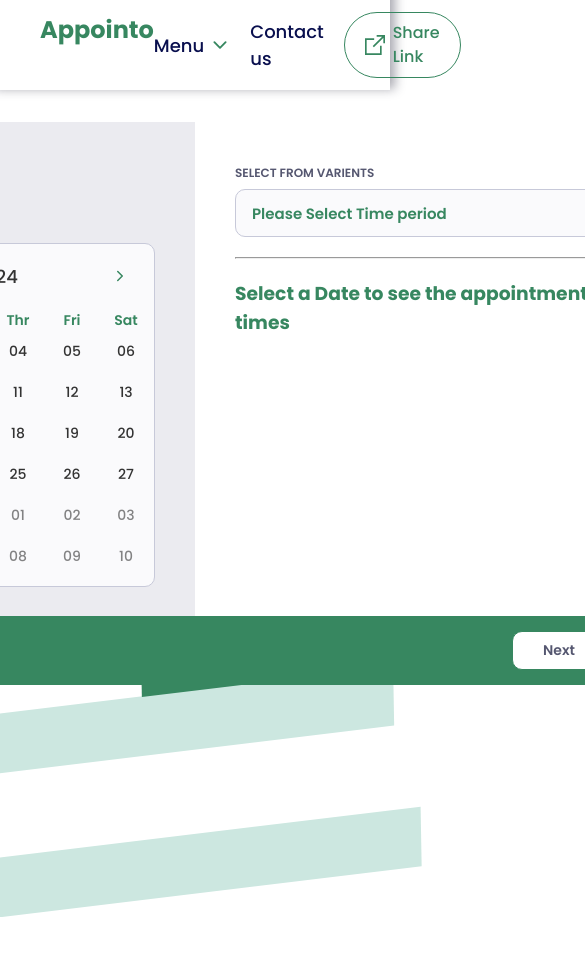
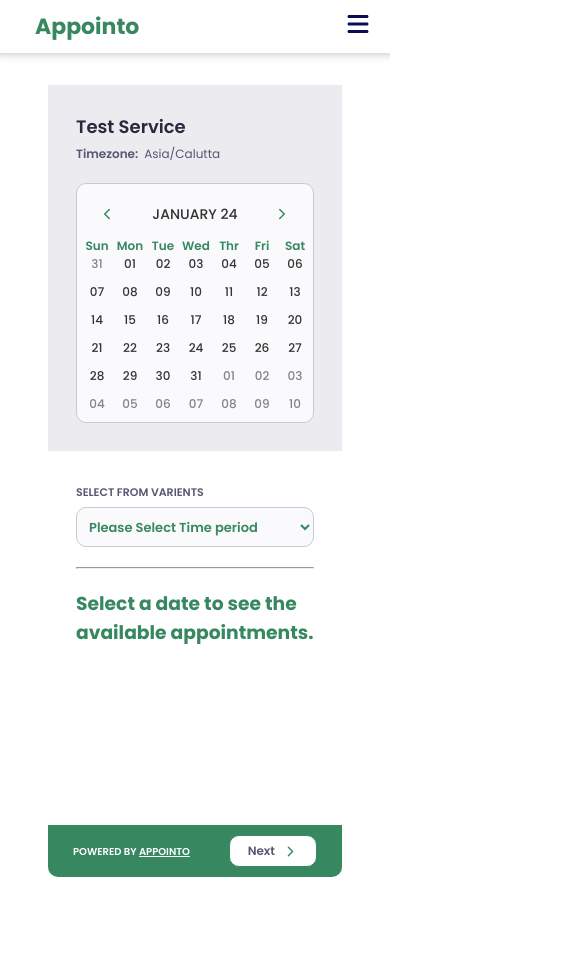
Before and after one commit to prthmh/appointment_booking, a React app: page / in a window 390 px wide. Shown: the top 956 px of the page, 585 px wide, since content can reach past the window. Before the commit the page ends 917 px from the top, so only its background shows below. Built offline with nearby package versions, Linux system fonts and the light colour scheme; the HTML template or start-up script is replaced by a standard one.

Commit message:
responsiveness

```diff
--- a/src/App.css
+++ b/src/App.css
@@ -16,6 +16,7 @@
   flex-direction: column;
   gap: 2rem;
   margin-bottom: 5rem;
+  position: relative;
 }
 
 .b_comp {
@@ -29,7 +30,7 @@
   width: 420px;
   height: 60px;
   background-color: var(--l-green);
-  bottom: -48px;
+  bottom: -82px;
   z-index: -10;
   transform: skew(-6deg) rotate(-7deg);
 }
@@ -40,7 +41,7 @@
   width: 612px;
   height: 60px;
   transform: skew(-6deg) rotate(-7deg);
-  bottom: 81px;
+  bottom: 58px;
   right: -2px;
   z-index: -10;
 }
@@ -50,7 +51,29 @@
   width: 250px;
   height: 60px;
   transform: skew(-6deg) rotate(-7deg);
-  bottom: 162px;
+  bottom: 139px;
   right: -2px;
   z-index: -10;
 }
+
+@media (max-width: 920px) {
+  .left_band {
+    width: 300px;
+    bottom: -60px;
+  }
+  .right_band-1 {
+    width: 500px;
+  }
+  .right_band-2 {
+    width: 80px;
+    bottom: 143px;
+  }
+}
+
+@media (max-width: 768px) {
+  .left_band,
+  .right_band-1,
+  .right_band-2 {
+    display: none;
+  }
+}
--- a/src/App.jsx
+++ b/src/App.jsx
@@ -13,10 +13,10 @@ function App() {
         <div className="b_comp">
           <BookingComponent />
         </div>
+        <span className="left_band"></span>
+        <span className="right_band-1"></span>
+        <span className="right_band-2"></span>
       </div>
-      <span className="left_band"></span>
-      <span className="right_band-1"></span>
-      <span className="right_band-2"></span>
     </DataProvider>
   );
 }
--- a/src/components/BookingComponent/BookingComponent.css
+++ b/src/components/BookingComponent/BookingComponent.css
@@ -72,3 +72,44 @@
   align-items: center;
   font-size: 15px;
 }
+
+@media (max-width: 950px) {
+  .booking {
+    grid-template-columns: 364px 364px;
+  }
+  .calender,
+  .slots {
+    height: 430px;
+  }
+}
+
+@media (max-width: 768px) {
+  .booking {
+    grid-template-columns: 294px 294px;
+  }
+  .calender,
+  .slots {
+    height: 370px;
+  }
+  .booking_footer {
+    padding: 10px 25px;
+  }
+  .next_btn {
+    padding: 6px 18px;
+  }
+  .poweredby {
+    font-size: 10px;
+  }
+  #next {
+    font-size: 12px;
+    line-height: 18px;
+  }
+}
+
+@media (max-width: 640px) {
+  .booking {
+    display: flex;
+    flex-direction: column;
+    width: 294px;
+  }
+}
--- a/src/components/BookingComponent/BookingComponent.jsx
+++ b/src/components/BookingComponent/BookingComponent.jsx
@@ -20,7 +20,7 @@ const BookingComponent = () => {
           selectedDate
         )}`,
         {
-          duration: 12000,
+          duration: 9000,
           position: "top-center",
           icon: "🥳",
           style: {
--- a/src/components/BookingComponent/components/Calender/Calender.css
+++ b/src/components/BookingComponent/components/Calender/Calender.css
@@ -43,7 +43,7 @@
   display: flex;
   justify-content: space-between;
   align-items: center;
-  padding: 15px 16px;
+  padding: 15px 16px 10px 16px;
 }
 
 .icon {
@@ -51,6 +51,12 @@
   width: 22px;
   height: 22px;
   cursor: pointer;
+  border-radius: 50%;
+  padding: 6px 2px 4px 7px;
+}
+
+.icon:hover {
+  background-color: var(--l-green);
 }
 
 .curr_date {
@@ -89,10 +95,79 @@
   justify-content: center;
   align-items: center;
   align-self: stretch;
+  border-radius: 99px;
+}
+
+.dates:hover {
+  background-color: var(--l-green);
 }
 
 .selected_date {
   background-color: var(--d-green);
   color: white;
-  border-radius: 99px;
 }
+.selected_date:hover {
+  background-color: var(--d-green);
+}
+
+@media (max-width: 950px) {
+  .dates {
+    width: 35px;
+  }
+  .week,
+  .month_dates {
+    grid-template-columns: repeat(7, 38px);
+    column-gap: 1px;
+    row-gap: 10px;
+  }
+  .weekday,
+  .dates {
+    padding: 0;
+  }
+  .cal {
+    height: 265px;
+  }
+}
+
+@media (max-width: 768px) {
+  .calender_comp {
+    padding: 28px;
+  }
+
+  .cal_info > h3 {
+    font-size: 18px;
+    line-height: 28px;
+  }
+
+  .time_zone {
+    font-size: 12px;
+    line-height: 18px;
+  }
+
+  .cal {
+    height: 230px;
+  }
+
+  .dates {
+    width: 30px;
+  }
+
+  .weekday,
+  .dates {
+    font-size: 12px;
+    line-height: 18px;
+  }
+
+  .week,
+  .month_dates {
+    grid-template-columns: repeat(7, 32px);
+  }
+
+  .date_info {
+    padding: 10px 11px 7px 11px;
+  }
+  .curr_date {
+    font-size: 14px;
+    line-height: 22px;
+  }
+}
--- a/src/components/BookingComponent/components/SlotSelection/SlotSelection.css
+++ b/src/components/BookingComponent/components/SlotSelection/SlotSelection.css
@@ -28,6 +28,7 @@
   height: 48px;
   width: 100%;
   padding: 8px 12px;
+  cursor: pointer;
 }
 
 .varient_dropdown,
@@ -36,10 +37,6 @@
   font-size: 15px;
   font-weight: 600;
   line-height: 21px;
-}
-
-.varient_dropdown > option :hover {
-  background-color: var(--l-green);
 }
 
 .slot_section > hr {
@@ -97,6 +94,12 @@
   color: #fff;
   justify-content: space-between;
 }
+.time_slot:hover {
+  background-color: var(--l-green);
+}
+.selected_time_slot:hover {
+  background-color: var(--d-green);
+}
 
 .checkmark_icon {
   display: flex;
@@ -115,3 +118,46 @@
   background-color: var(--d-green); /* color of the scroll thumb */
   border-radius: 20px; /*roundness of the scroll thumb */
 }
+
+@media (max-width: 950px) {
+  .no_of_slots {
+    height: 230px;
+  }
+}
+
+@media (max-width: 768px) {
+  .slot_section {
+    padding: 28px;
+  }
+
+  .varient_dropdown {
+    height: 40px;
+    padding: 5px 8px;
+  }
+
+  .varient_dropdown,
+  .varient_dropdown > option {
+    font-size: 13px;
+    line-height: 18px;
+  }
+
+  .varients > div {
+    font-size: 11px;
+    line-height: 18px;
+  }
+
+  .no_of_slots {
+    height: 210px;
+  }
+
+  .no_of_slots > div {
+    font-size: 11px;
+    line-height: 18px;
+  }
+
+  .time_slot {
+    padding: 6px 10px;
+    font-size: 12px;
+    line-height: 18px;
+  }
+}
--- a/src/components/BookingComponent/components/SlotSelection/SlotSelection.jsx
+++ b/src/components/BookingComponent/components/SlotSelection/SlotSelection.jsx
@@ -56,10 +56,10 @@ const SlotSelection = () => {
           value={selectedSlot?.duration}
         >
           <option value="">Please Select Time period</option>
-          <option value="15 min">15 min</option>
-          <option value="30 min">30 min</option>
-          <option value="60 min">60 min</option>
-          <option value="90 min">90 min</option>
+          <option value="15 mins">15 mins</option>
+          <option value="30 mins">30 mins</option>
+          <option value="60 mins">60 mins</option>
+          <option value="90 mins">90 mins</option>
         </select>
       </div>
       <hr />
--- a/src/components/BookingComponent/components/SlotSelection/TimeSlots.jsx
+++ b/src/components/BookingComponent/components/SlotSelection/TimeSlots.jsx
@@ -53,7 +53,7 @@ const TimeSlots = ({
       ) : (
         <>
           <h3 style={{ color: "var(--d-green)" }}>
-            Select a Date to see the appointment times
+            Select a date to see the available appointments.
           </h3>
         </>
       )}
--- a/src/components/Header/Header.css
+++ b/src/components/Header/Header.css
@@ -11,7 +11,7 @@
   box-shadow: 0 -6px 10px 5px rgba(40, 41, 61, 0.4);
 }
 
-.header_option {
+.header_options {
   display: flex;
   align-items: center;
   gap: 20px;
@@ -55,3 +55,114 @@
   font-weight: 500;
   line-height: 24px;
 }
+
+.menu_btn,
+.close_btn {
+  position: absolute;
+  cursor: pointer;
+  font-size: 1.5rem;
+  display: none;
+  color: var(--text-color);
+}
+.menu_btn {
+  right: 20px;
+}
+.close_btn {
+  top: 5px;
+  right: 20px;
+}
+
+#check {
+  display: none;
+}
+
+@media (max-width: 768px) {
+  .header > h2 {
+    font-size: 22px;
+  }
+  .header {
+    padding: 10px 35px;
+  }
+  .header_options {
+    gap: 17px;
+    font-size: 16px;
+  }
+  .down_icon {
+    font-size: 17px;
+  }
+  .share {
+    padding: 6px 17px;
+    border: 1.5px solid var(--d-green);
+  }
+  .share_icon {
+    font-size: 18px;
+  }
+  #share_text {
+    font-size: 14px;
+    line-height: 21px;
+  }
+}
+
+@media (max-width: 640px) {
+  .header_options {
+    font-size: 14px;
+    flex-direction: column;
+    justify-content: center;
+    background-color: white;
+    position: fixed;
+    top: 0;
+    right: -100%;
+    z-index: 100;
+    height: 30vh;
+    width: 26%;
+    transition: all 0.3s ease-in-out;
+  }
+  #check:checked ~ .header_options {
+    right: 0;
+  }
+
+  .menu_btn,
+  .close_btn {
+    display: block;
+  }
+
+  .share {
+    padding: 4px 10px;
+    border: 1.5px solid var(--d-green);
+  }
+
+  .down_icon {
+    font-size: 14px;
+  }
+
+  .share_icon {
+    font-size: 14px;
+  }
+  #share_text {
+    font-size: 12px;
+    line-height: 18px;
+  }
+}
+
+@media (max-width: 475px) {
+  .header_options {
+    font-size: 11px;
+  }
+
+  .share {
+    padding: 2px 8px;
+    border: 1.5px solid var(--d-green);
+  }
+
+  .down_icon {
+    font-size: 12px;
+  }
+
+  .share_icon {
+    font-size: 12px;
+  }
+  #share_text {
+    font-size: 11px;
+    line-height: 15px;
+  }
+}
--- a/src/components/Header/Header.jsx
+++ b/src/components/Header/Header.jsx
@@ -1,15 +1,21 @@
 import React from "react";
 import { IoChevronDown } from "react-icons/io5";
 import { GrShare } from "react-icons/gr";
+import { FaTimes } from "react-icons/fa";
+import { FaBars } from "react-icons/fa6";
 
 import "./Header.css";
 
 const Header = () => {
   return (
     <div className="header">
+      <input type="checkbox" id="check" />
       <h2>Appointo</h2>
-      <div className="header_option">
+      <div className="header_options">
         <div className="menu">
+          <label htmlFor="check" className="close_btn">
+            <FaTimes />
+          </label>
           <span>Menu</span>
           <span className="down_icon">
             <IoChevronDown />
@@ -23,6 +29,10 @@ const Header = () => {
           <span id="share_text">Share Link</span>
         </div>
       </div>
+
+      <label htmlFor="check" className="menu_btn">
+        <FaBars />
+      </label>
     </div>
   );
 };
--- a/src/components/Loader/Loader.css
+++ b/src/components/Loader/Loader.css
@@ -25,3 +25,10 @@
     transform: rotate(1turn);
   }
 }
+
+@media (max-width: 768px) {
+  .loader::after {
+    width: 60px;
+    height: 60px;
+  }
+}
```
